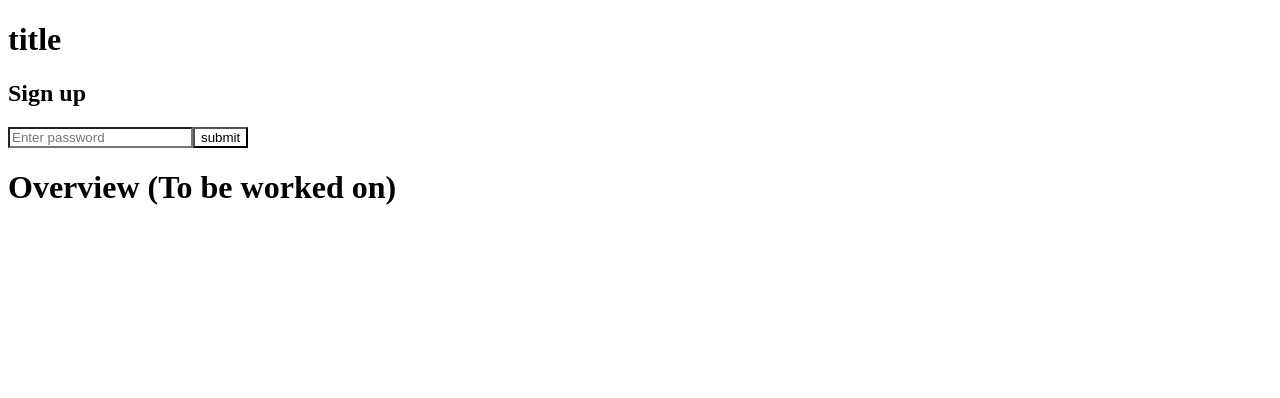
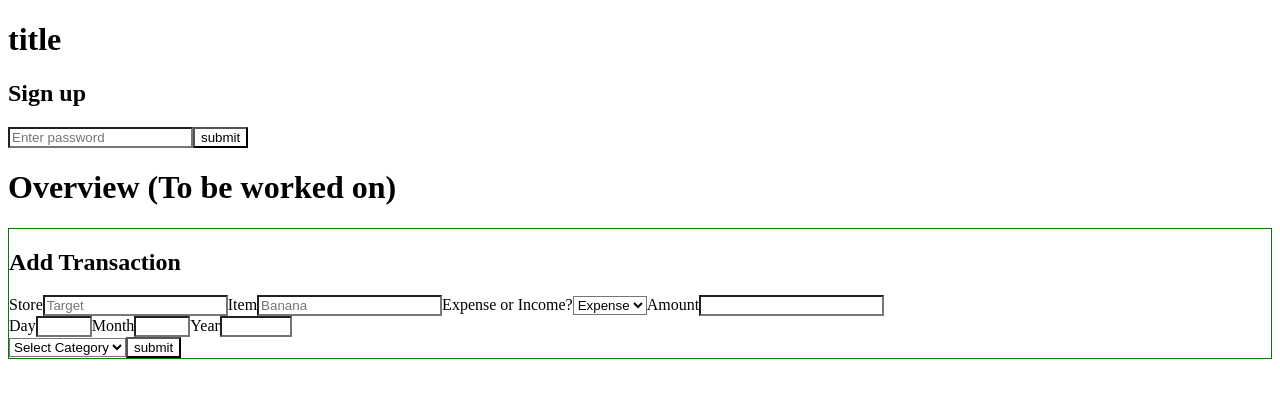
Before and after one commit to EmersonBerido/budget-app, a React (Vite) app: page / in a window 1280 px wide. Shown: the top 398 px of the page. Built offline with nearby package versions, Linux system fonts and the light colour scheme.

Commit message:
Base model of Add Transaction

```diff
--- a/src/AddTransaction.jsx
+++ b/src/AddTransaction.jsx
@@ -1,7 +1,52 @@
 function AddTransaction() {
   //add transactions in userInfo array of objects in local storage
+  //objects will contain {store/Location name (will be the title of the object), what was bought, if it was an income or expense, amount used, date, category}}
+
+
   return (
-    <h1>Add Transaction kk</h1>
+    <section style = {{border : "1px solid green"}}>
+      <h1>Add Transaction</h1>
+      <form>
+        <label for="store">Store</label>
+        <input type="text" name="store" id="store" placeholder="Target" required/>
+
+        <label for="item">Item</label>
+        <input type="text" name="item" id="item" placeholder="Banana" required/>
+
+        <label for="transactionType">Expense or Income?</label>
+        <select name="transactionType" id="transactionType" required>
+          <option value="expense">Expense</option>
+          <option value="income">Income</option>
+        </select>
+
+        <label for="amount">Amount</label>
+        <input type="number" inputMode="numeric" name = "amount" id="amount" min="0" required/>
+
+        <section className="date">
+          <label for="day">Day</label>
+          <input type="number" min="0" max="31" name="day" id="day" required/>
+
+          <label for="month">Month</label>
+          <input type="number" min="1" max="12" name="month" id="month" required/>
+
+          <label for="year">Year</label>
+          <input type="number" min="2000" max="2025" name="year" id="year" required/>
+        </section>
+
+        <select name="category" id="category" required>
+          <option value="" disabled selected>Select Category</option>
+          <option value="food" aria-label="food">Food</option>
+          <option value="entertainment" aria-label="entertainment">Entertainment</option>
+          <option value="school" aria-label="school">School</option>
+          <option value="job" aria-label="job">Job</option>
+          <option value="health" aria-label="health">Health</option>
+        </select>
+
+        <button type="submit">submit</button>
+
+
+      </form>
+    </section>
   )
 }
 
--- a/src/App.jsx
+++ b/src/App.jsx
@@ -1,6 +1,7 @@
 import { useState } from 'react';
 
 import Overview from "./Overview.jsx";
+import AddTransaction from './AddTransaction.jsx';
 
 import './App.css';
 
@@ -61,6 +62,7 @@ function App() {
 
       </header>
       <Overview/>
+      <AddTransaction/>
     </>
   )
 }
```
